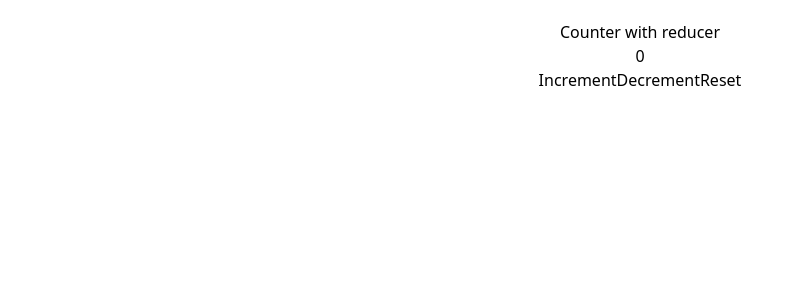
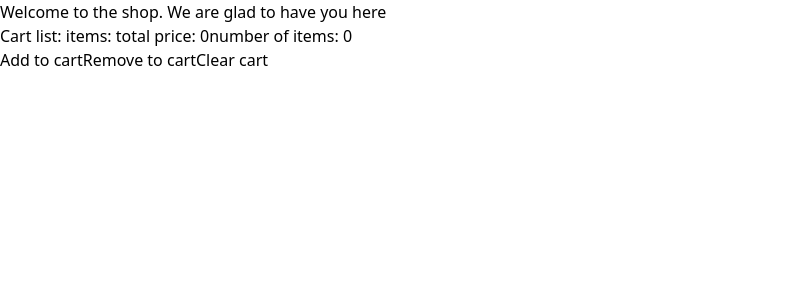
Before and after one commit to faustin12-g/react-learn, a React app: page / in a window 1280 px wide. Shown: the top 300 px of the page, without its empty margins (0-804 px from the left). Built offline with nearby package versions, Linux system fonts and the light colour scheme; the HTML template or start-up script is replaced by a standard one.

Commit message:
add shopping card project for learning and mastering Reducers

```diff
--- a/src/App.jsx
+++ b/src/App.jsx
@@ -13,6 +13,7 @@ import Dummy from './components/dummy'
 import ListFilter from './components/ListFilter'
 import ListTodos from './components/ListTodos'
 import Counter from './components/Counter'
+import ShoppingCart from './components/ShoppingCart'
 
 const App = () => {
   return (
@@ -32,7 +33,8 @@ const App = () => {
         {/* <Dummy /> */}
         {/* <ListFilter /> */}
         {/* <ListTodos /> */}
-        <Counter />
+        {/* <Counter /> */}
+        <ShoppingCart />
       </>
   )
 }
--- /dev/null
+++ b/src/components/ShoppingCart.jsx
@@ -0,0 +1,62 @@
+import React, { useReducer, useState } from 'react'
+
+const initialState = {
+    items: [],
+    totalPrice: 0,
+    itemCount: 0
+}
+
+const reducer = (state, action) =>{
+    switch(action.type)
+    {
+        case 'ADD_ITEM':
+            return{
+                ...state,
+                items: [...state.items, action.payload],
+                totalPrice: state.totalPrice + action.payload.price,
+                itemCount: state.itemCount + 1
+
+            }
+
+        case 'REMOVE_ITEM':
+            return{
+                ...state,
+                items: state.items.filter(item=>item.id !== action.payload.id),
+                totalPrice: state.totalPrice - action.payload.price,
+                itemCount: state.itemCount - 1
+            }
+
+        case 'CLEAR_CART':
+            return initialState
+
+        default:
+            return state
+    }
+}
+
+const ShoppingCart = () => {
+    const [state, dispatch] = useReducer(reducer, initialState)
+  return (
+    <div>
+        <h1>Welcome to the shop. We are glad to have you here</h1>
+        <p>Cart list: items: {state.items.map(item=>(
+            <p key={item.id}>{item.name}</p>
+        ))}
+        total price: {state.totalPrice}
+        number of items: {state.itemCount}
+        </p>
+        <button onClick={()=>dispatch({
+            type: 'ADD_ITEM',
+            payload: {id:1, name: 'Banana', price: 3}
+        })}>Add to cart</button>
+        <button onClick={()=>dispatch({
+            type: 'REMOVE_ITEM',
+            payload: {id:1, name: 'Banana', price: 3}
+        })}>Remove to cart</button>
+        <button onClick={()=>dispatch({type: 'CLEAR_CART'})}>Clear cart</button>
+
+    </div>
+  )
+}
+
+export default ShoppingCart
```
